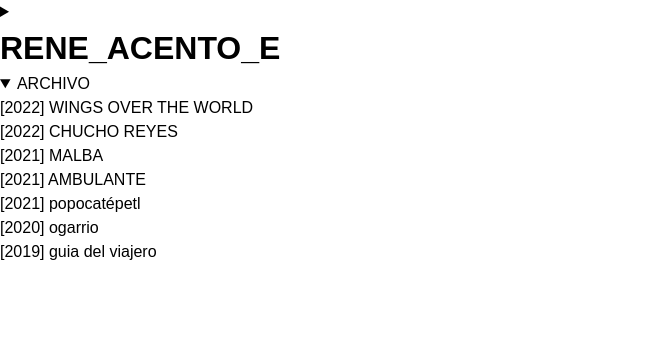
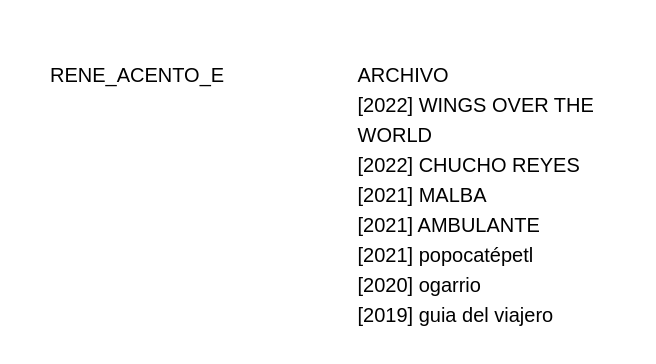
Before and after one commit to reneesoto/portafolio, a plain HTML site: page index.html in a window 1280 px wide. Shown: the whole page, without its empty margins (0-656 px from the left). Drawn offline with Linux system fonts and the light colour scheme; a web font is replaced by a local one.

Commit message:
Update style.css

```diff
--- a/style.css
+++ b/style.css
@@ -59,10 +59,11 @@
 /* Variables */
 :root {
   /* 1. Colores */
-  --black: #000000;
-  --white: #ffffff;
+  --black: #ffffff;
+  --white: #000000;
   /* 2. Tipografía */
   --font-sans: 'Inter var', sans-serif;
+  /*'Inter var'*/
   --font-size-1: 1rem;
   --font-size-2: 1.1rem;
   --font-size-3: 1.25rem;
@@ -80,6 +81,34 @@
 /* Base */
 body {
   font-family: var(--font-sans);
-  background-color: var(--white);
-  color: var(--black);
+  background-color: var(--black);
+  color: var(--white);
+  font-size: 20px;
+  font-weight: 500;
 }
+
+/* Home-top */
+.home-top {
+  display: grid;
+  grid-template-columns: repeat(4,1fr);
+  padding-left: 50px;
+  padding-top: 60px;
+}
+
+.home-top .logo h1 {
+font-size: 20px;
+font-weight: 400;
+}
+
+/* Hide arrow */
+details>summary {
+  list-style: none;
+  font-weight: 400;
+}
+details>summary::-webkit-details-marker {
+  display: none;
+}
+
+/* details summary{
+  opacity: .5;
+} */
```
